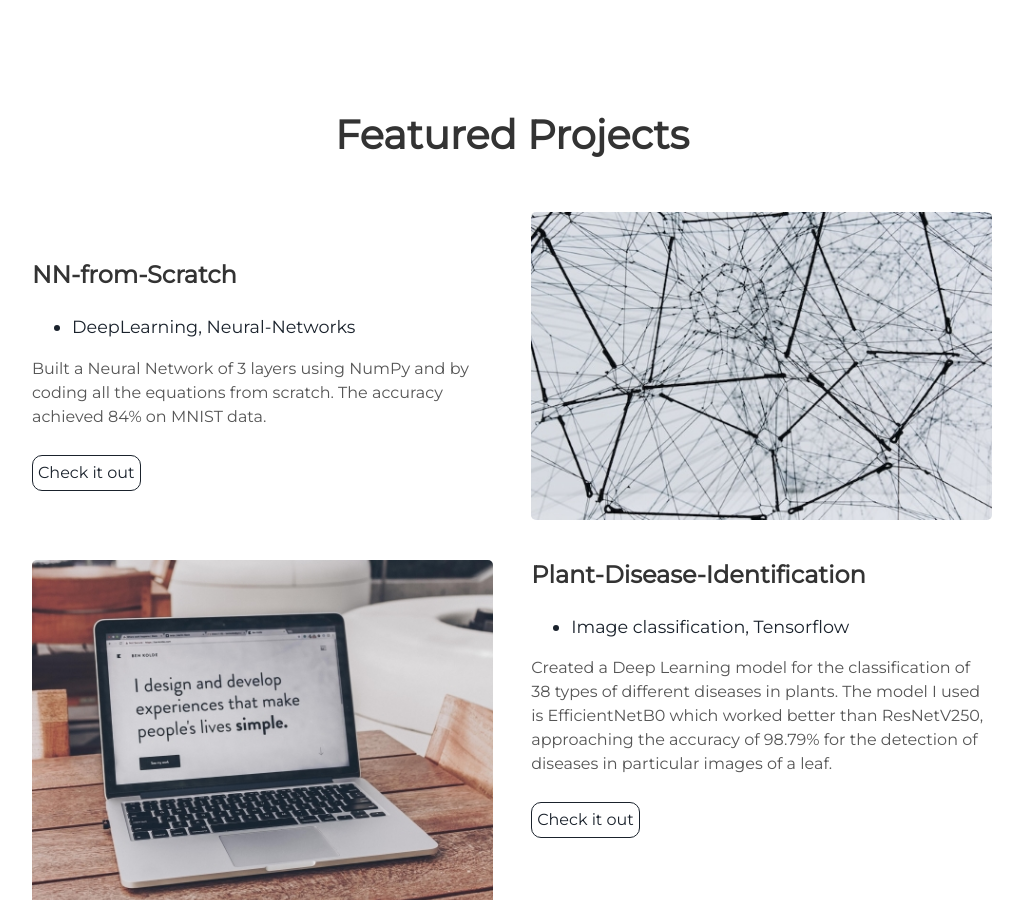
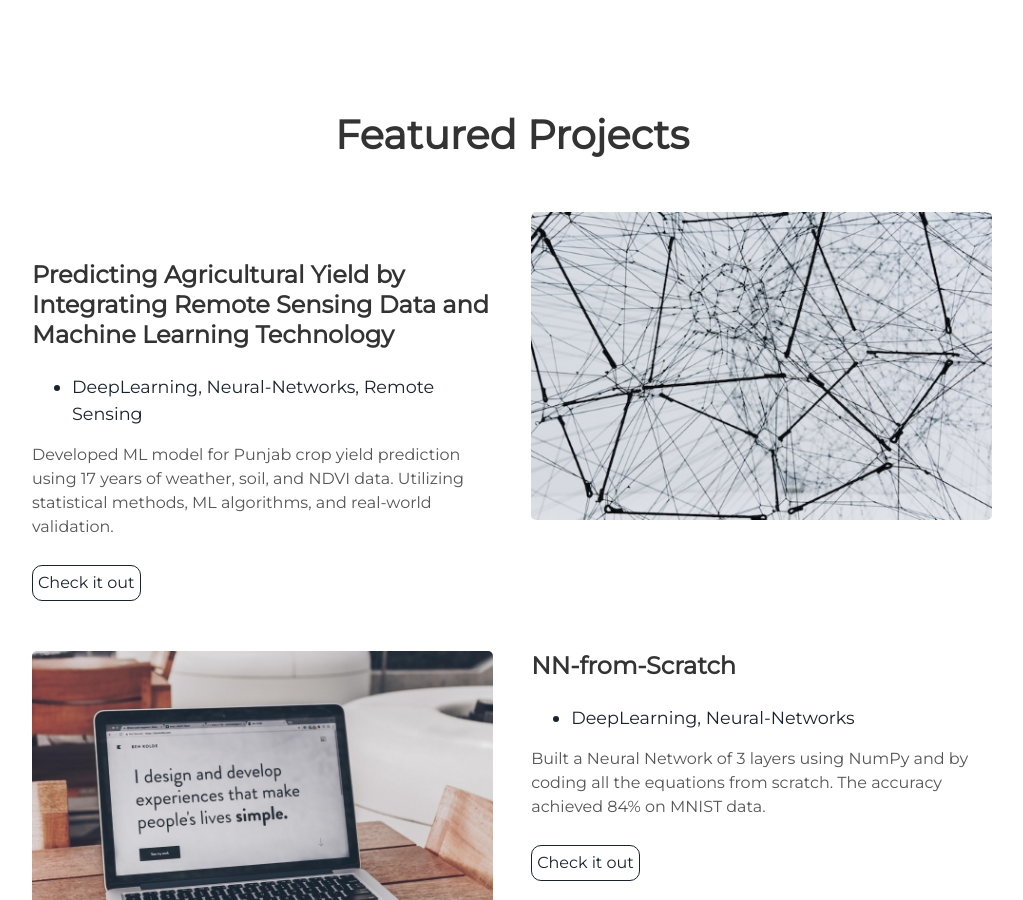
Before and after one commit to helloitsdaksh/portfolio, a Jekyll site: the page built from index.html, in a window 1280 px wide and 900 px high, scrolled down 1689 px. Shown: the whole window, without its empty margins (128-1151 px from the left). Built offline with Jekyll 4.4.1, drawn with Linux system fonts in a browser that asks for light colours.

Commit message:
Update projects.html

```diff
--- a/_includes/projects.html
+++ b/_includes/projects.html
@@ -6,11 +6,12 @@
     <img alt="coder" src="{{ "\assets\img\nn.jpg" | prepend: site.baseurl }}" />
   </div>
   <div class="contents">
-    <h3>NN-from-Scratch </h3>
+    <h3>Predicting Agricultural Yield by Integrating Remote Sensing Data and Machine Learning Technology</h3>
     <ul>
-      <li>DeepLearning, Neural-Networks</li>
+      <li>DeepLearning, Neural-Networks, Remote Sensing</li>
     </ul>
-    <p>Built a Neural Network of 3 layers using NumPy and by coding all the equations from scratch. The accuracy achieved 84% on MNIST data.</p>
+    <p>Developed ML model for Punjab crop yield prediction using 17 years of weather, soil, and NDVI data. Utilizing statistical methods,
+ML algorithms, and real-world validation.</p>
     <a class="project-link" href="https://github.com/helloitsdaksh/NN-from-Scratch">Check it out</a>
   </div>
 </div>
@@ -19,11 +20,11 @@
     <img alt="mountains" src="{{ "\assets\img\quote.jpg" | prepend: site.baseurl }}" />
   </div>
   <div class="contents-right">
-    <h3> Plant-Disease-Identification</h3>
+    <h3> NN-from-Scratch</h3>
     <ul>
-      <li>Image classification, Tensorflow </li>
+      <li>DeepLearning, Neural-Networks</li>
     </ul>
-    <p>Created a Deep Learning model for the classification of 38 types of different diseases in plants. The model I used is EfficientNetB0 which worked better than ResNetV250, approaching the accuracy of 98.79% for the detection of diseases in particular images of a leaf.</p>
-    <a class="project-link" href="https://www.kaggle.com/code/helloitsdaksh/plant-diseaseclassification-using-transferlearning/notebook">Check it out</a>
+    <p>Built a Neural Network of 3 layers using NumPy and by coding all the equations from scratch. The accuracy achieved 84% on MNIST data.</p>
+    <a class="project-link" href="https://doi.org/10.1007/978-981-99-1726-6_6">Check it out</a>
   </div>
 </div>
```
